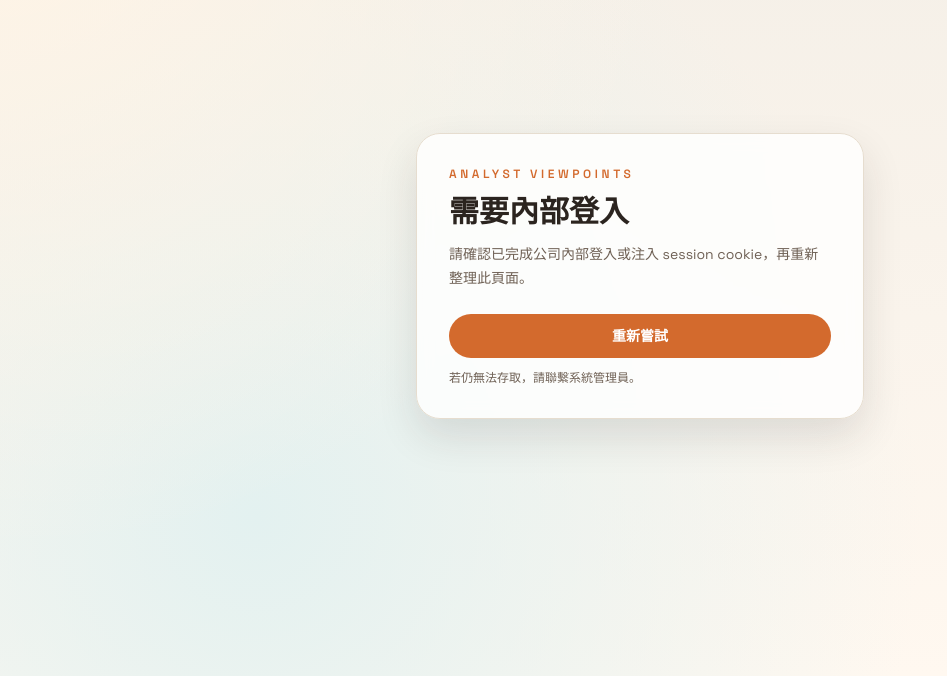
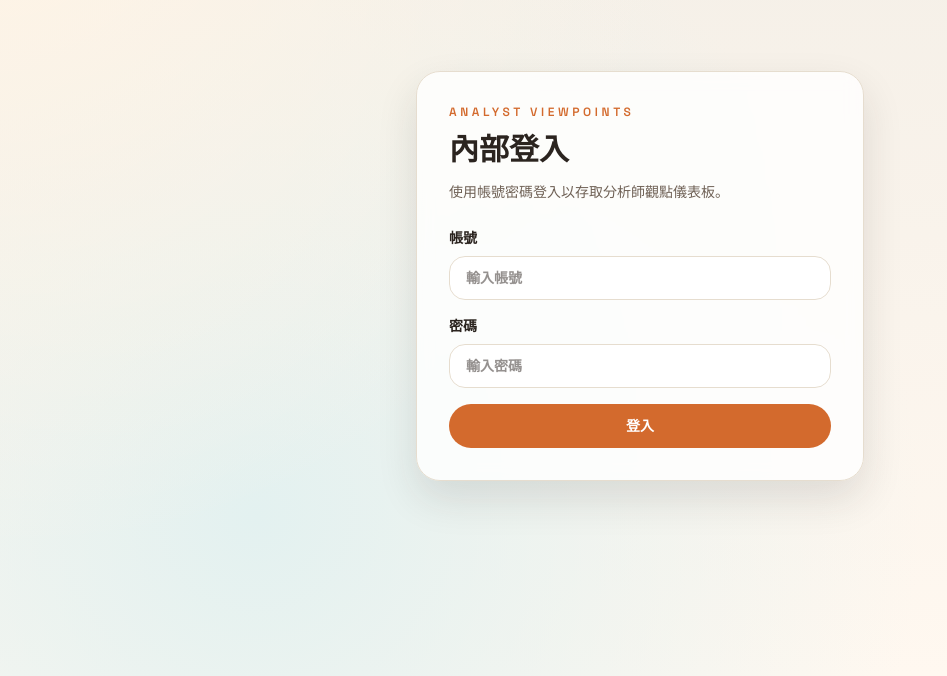
Before and after one commit to FPI-TW/perspective-frontend, a Next.js app: page /login in a window 1280 px wide. Shown: the part 124-800 px from the top of the page, without its empty margins (0-947 px from the left). Built offline with nearby package versions, Linux system fonts and the light colour scheme.

Commit message:
feat: login page and login api

```diff
--- /dev/null
+++ b/app/api/login/route.ts
@@ -0,0 +1,57 @@
+import { NextRequest, NextResponse } from "next/server"
+import { findUserAccount, verifyPassword } from "@/lib/users"
+import {
+  COOKIE_NAME,
+  MAX_AGE_SECONDS,
+  SessionClaims,
+  signJwt,
+} from "@/lib/session"
+
+export async function POST(req: NextRequest) {
+  try {
+    const body = await req.json().catch(() => null)
+    if (!body)
+      return NextResponse.json({ error: "invalid_body" }, { status: 400 })
+    const { account, password } = body as {
+      account?: string
+      password?: string
+    }
+    if (!account || !password)
+      return NextResponse.json({ error: "invalid_body" }, { status: 400 })
+
+    const rec = findUserAccount(account)
+    if (!rec || !verifyPassword(password, rec.salt, rec.hash)) {
+      return NextResponse.json({ error: "unauthorized" }, { status: 401 })
+    }
+
+    if (!process.env.AUTH_SECRET) {
+      return NextResponse.json(
+        { error: "server_misconfigured", detail: "Missing AUTH_SECRET" },
+        { status: 500 }
+      )
+    }
+
+    const now = Math.floor(Date.now() / 1000)
+    const claims: SessionClaims = {
+      account,
+      iat: now,
+      exp: now + MAX_AGE_SECONDS,
+    }
+    const token = signJwt(claims)
+
+    const res = NextResponse.json({ ok: true })
+    res.cookies.set(COOKIE_NAME, token, {
+      httpOnly: true,
+      sameSite: "lax",
+      secure: process.env.NODE_ENV === "production",
+      path: "/",
+      maxAge: MAX_AGE_SECONDS,
+    })
+    return res
+  } catch (err) {
+    return NextResponse.json(
+      { error: "unexpected", detail: err instanceof Error ? err.message : "" },
+      { status: 500 }
+    )
+  }
+}
--- a/app/login/page.tsx
+++ b/app/login/page.tsx
@@ -1,27 +1,93 @@
-import Link from "next/link"
+"use client"
+
+import { useRouter } from "next/navigation"
+import type { FormEvent } from "react"
+import { useState } from "react"
+import { toast } from "sonner"
 
 export default function LoginPage() {
+  const router = useRouter()
+  const [account, setAccount] = useState("")
+  const [password, setPassword] = useState("")
+  const [isSubmitting, setIsSubmitting] = useState(false)
+
+  const handleSubmit = async (event: FormEvent<HTMLFormElement>) => {
+    event.preventDefault()
+    if (!account.trim() || !password) {
+      toast.error("請輸入帳號與密碼")
+      return
+    }
+
+    setIsSubmitting(true)
+    try {
+      const response = await fetch("/api/login", {
+        method: "POST",
+        headers: {
+          "Content-Type": "application/json",
+        },
+        body: JSON.stringify({ account, password }),
+      })
+
+      const payload = (await response.json().catch(() => null)) as {
+        error?: { message?: string }
+      } | null
+
+      if (!response.ok) {
+        toast.error(payload?.error?.message ?? "登入失敗")
+        return
+      }
+
+      toast.success("登入成功")
+      router.push("/dashboard")
+    } catch {
+      toast.error("系統忙碌，請稍後再試")
+    } finally {
+      setIsSubmitting(false)
+    }
+  }
+
   return (
     <div className="flex min-h-screen items-center justify-center px-6 py-16">
-      <div className="w-full max-w-md rounded-3xl border border-border bg-surface/80 p-8 shadow-[var(--shadow-soft)] backdrop-blur">
+      <div className="w-full max-w-md rounded-3xl border border-border bg-surface/80 p-8 shadow-(--shadow-soft) backdrop-blur">
         <p className="text-xs font-semibold uppercase tracking-[0.3em] text-accent">
           Analyst Viewpoints
         </p>
-        <h1 className="mt-3 text-3xl font-semibold text-ink">需要內部登入</h1>
+        <h1 className="mt-3 text-3xl font-semibold text-ink">內部登入</h1>
         <p className="mt-3 text-sm leading-6 text-muted">
-          請確認已完成公司內部登入或注入 session cookie，再重新整理此頁面。
+          使用帳號密碼登入以存取分析師觀點儀表板。
         </p>
-        <div className="mt-6 flex flex-col gap-3">
-          <Link
-            href="/dashboard"
-            className="inline-flex h-11 items-center justify-center rounded-full bg-accent px-4 text-sm font-semibold text-white transition hover:brightness-95"
+
+        <form onSubmit={handleSubmit} className="mt-6 flex flex-col gap-4">
+          <label className="flex flex-col gap-2 text-sm font-semibold text-ink">
+            帳號
+            <input
+              type="text"
+              value={account}
+              onChange={event => setAccount(event.target.value)}
+              autoComplete="username"
+              className="h-11 rounded-2xl border border-border bg-white/80 px-4 text-sm text-ink outline-none transition focus:border-accent"
+              placeholder="輸入帳號"
+            />
+          </label>
+          <label className="flex flex-col gap-2 text-sm font-semibold text-ink">
+            密碼
+            <input
+              type="password"
+              value={password}
+              onChange={event => setPassword(event.target.value)}
+              autoComplete="current-password"
+              className="h-11 rounded-2xl border border-border bg-white/80 px-4 text-sm text-ink outline-none transition focus:border-accent"
+              placeholder="輸入密碼"
+            />
+          </label>
+          <button
+            type="submit"
+            disabled={isSubmitting}
+            className="inline-flex h-11 items-center justify-center rounded-full bg-accent px-4 text-sm font-semibold text-white transition hover:brightness-95 disabled:cursor-not-allowed disabled:opacity-60"
           >
-            重新嘗試
-          </Link>
-          <span className="text-xs text-muted">
-            若仍無法存取，請聯繫系統管理員。
-          </span>
-        </div>
+            {isSubmitting ? "登入中..." : "登入"}
+          </button>
+        </form>
       </div>
     </div>
   )
--- /dev/null
+++ b/lib/session.ts
@@ -0,0 +1,62 @@
+import crypto from "node:crypto"
+
+function b64url(input: Buffer | string) {
+  const b = Buffer.isBuffer(input) ? input : Buffer.from(input)
+  return b
+    .toString("base64")
+    .replace(/=/g, "")
+    .replace(/\+/g, "-")
+    .replace(/\//g, "_")
+}
+
+function b64urlJson(obj: unknown) {
+  return b64url(Buffer.from(JSON.stringify(obj)))
+}
+
+function getSecret(): Buffer {
+  const sec = process.env.AUTH_SECRET
+  if (!sec) throw new Error("Missing env AUTH_SECRET")
+  return Buffer.from(sec)
+}
+
+export type SessionClaims = {
+  account: string
+  iat: number
+  exp: number
+}
+
+export function signJwt(claims: SessionClaims) {
+  const header = { alg: "HS256", typ: "JWT" }
+  const encHeader = b64urlJson(header)
+  const encPayload = b64urlJson(claims)
+  const data = `${encHeader}.${encPayload}`
+  const sig = crypto.createHmac("sha256", getSecret()).update(data).digest()
+  return `${data}.${b64url(sig)}`
+}
+
+export function verifyJwt(token: string): SessionClaims | null {
+  const parts = token.split(".")
+  if (parts.length !== 3) return null
+  const [h, p, s] = parts as [string, string, string]
+  const data = `${h}.${p}`
+  const expected = b64url(
+    crypto.createHmac("sha256", getSecret()).update(data).digest()
+  )
+  if (!crypto.timingSafeEqual(Buffer.from(s), Buffer.from(expected)))
+    return null
+  try {
+    const payload = JSON.parse(
+      Buffer.from(p.replace(/-/g, "+").replace(/_/g, "/"), "base64").toString(
+        "utf8"
+      )
+    ) as SessionClaims
+    if (typeof payload.exp === "number" && Date.now() / 1000 > payload.exp)
+      return null
+    return payload
+  } catch {
+    return null
+  }
+}
+
+export const COOKIE_NAME = "session"
+export const MAX_AGE_SECONDS = 60 * 60 * 12 // 12 hours
--- /dev/null
+++ b/lib/users.ts
@@ -0,0 +1,73 @@
+import fs from "node:fs"
+import path from "node:path"
+import crypto from "node:crypto"
+import console from "node:console"
+
+export type UserRecord = {
+  user_id: string
+  account: string
+  hash: string // base64 of scrypt-derived key
+  salt: string // base64
+  active?: boolean
+}
+
+let cache: UserRecord[] | null = null
+
+function loadFromEnv(): UserRecord[] | null {
+  const raw = process.env.ACCOUNTS
+  if (!raw) return null
+  try {
+    const data = JSON.parse(Buffer.from(raw, "base64").toString("utf8"))
+    if (Array.isArray(data)) return data as UserRecord[]
+    return null
+  } catch (e) {
+    console.error(e)
+    return null
+  }
+}
+
+function loadFromFile(): UserRecord[] | null {
+  try {
+    const file = path.join(process.cwd(), "users.json")
+    if (!fs.existsSync(file)) return null
+    const raw = fs.readFileSync(file, "utf8")
+    const data = JSON.parse(raw)
+    if (Array.isArray(data)) return data as UserRecord[]
+    return null
+  } catch {
+    return null
+  }
+}
+
+export function loadUsers(): UserRecord[] {
+  if (cache) return cache
+  const env = loadFromEnv()
+  if (env) {
+    cache = env
+    return cache
+  }
+  const file = loadFromFile()
+  if (file) {
+    cache = file
+    return cache
+  }
+  // No store found; return empty list (login will fail)
+  cache = []
+  return cache
+}
+
+export function findUserAccount(account: string) {
+  const list = loadUsers()
+  return list.find(r => r.account === account && (r.active ?? true))
+}
+
+export function verifyPassword(
+  password: string,
+  saltB64: string,
+  hashB64: string
+) {
+  const salt = Buffer.from(saltB64, "base64")
+  const expected = Buffer.from(hashB64, "base64")
+  const derived = crypto.scryptSync(password, salt, expected.length)
+  return crypto.timingSafeEqual(derived, expected)
+}
```
